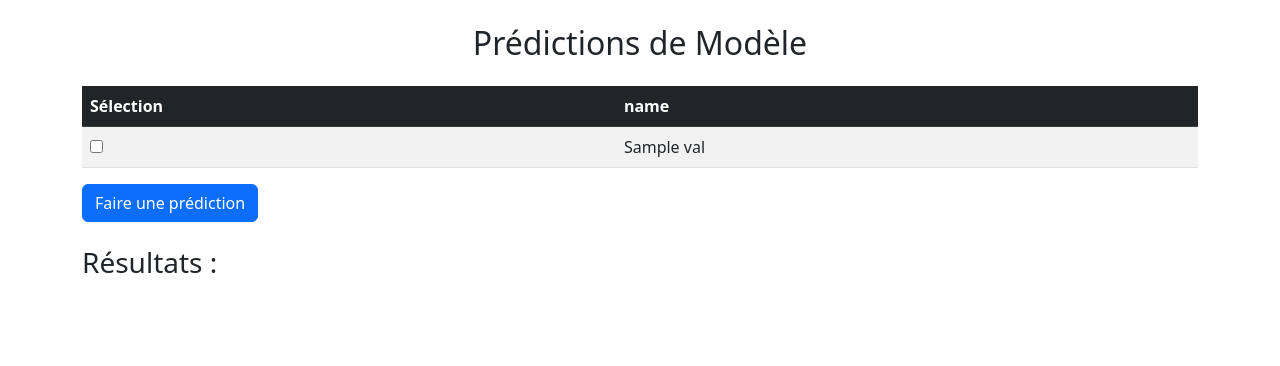
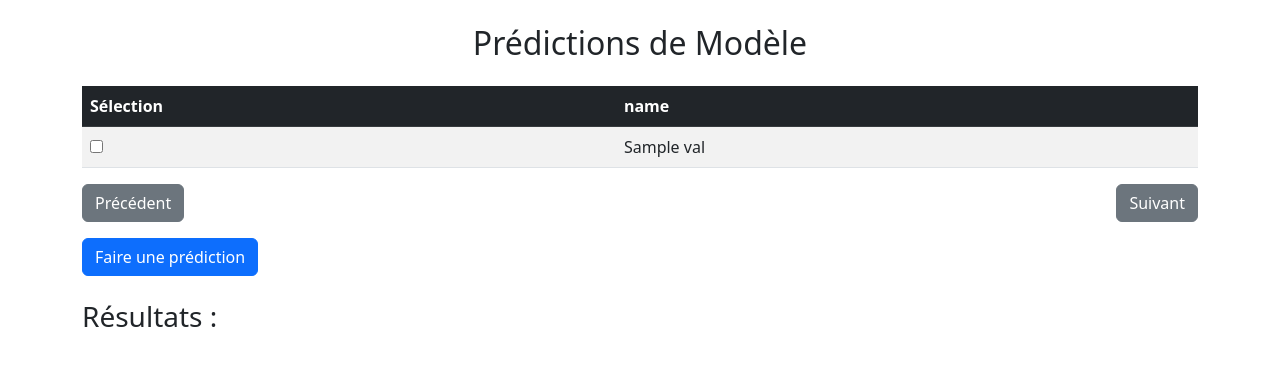
Before and after one commit to ouassim16wass/finial, a Flask app: template templates/index.html in a window 1280 px wide. Shown: the top 366 px of the page. Run offline with Flask 3, Linux system fonts and the light colour scheme; the template is opened without the code that fills it: most values are stand-ins (such as "Sample title", 1, 10 or a date in 2020); some libraries are stand-ins or nearby versions.

Commit message:
Update index.html

```diff
--- a/templates/index.html
+++ b/templates/index.html
@@ -10,7 +10,8 @@
 <body class="container mt-4">
     <h2 class="text-center mb-4">Prédictions de Modèle</h2>
 
-    <table class="table table-striped table-hover">
+    <div class="table-responsive">
+        <table class="table table-striped table-hover" id="data-table">
             <thead class="table-dark">
                 <tr>
                     <th>Sélection</th>
@@ -30,17 +31,50 @@
                 {% endfor %}
             </tbody>
         </table>
+    </div>
 
-    <button id="predict-btn" class="btn btn-primary">Faire une prédiction</button>
+    <div class="d-flex justify-content-between">
+        <button id="prev-btn" class="btn btn-secondary">Précédent</button>
+        <button id="next-btn" class="btn btn-secondary">Suivant</button>
+    </div>
+
+    <button id="predict-btn" class="btn btn-primary mt-3">Faire une prédiction</button>
 
     <h3 class="mt-4">Résultats :</h3>
     <div id="prediction-results" class="alert alert-info d-none"></div>
 
     <script>
         $(document).ready(function() {
+            let rowsPerPage = 10;
+            let rows = $("#data-table tbody tr");
+            let totalPages = Math.ceil(rows.length / rowsPerPage);
+            let currentPage = 1;
+
+            function showPage(page) {
+                let start = (page - 1) * rowsPerPage;
+                let end = start + rowsPerPage;
+                rows.hide().slice(start, end).show();
+            }
+
+            $("#prev-btn").click(function() {
+                if (currentPage > 1) {
+                    currentPage--;
+                    showPage(currentPage);
+                }
+            });
+
+            $("#next-btn").click(function() {
+                if (currentPage < totalPages) {
+                    currentPage++;
+                    showPage(currentPage);
+                }
+            });
+
+            showPage(currentPage);
+
             $("#predict-btn").click(function() {
                 let selectedRows = [];
-                $("tbody tr").each(function() {
+                $("tbody tr:visible").each(function() {
                     let row = {};
                     if ($(this).find(".row-checkbox").is(":checked")) {
                         $(this).find("td").each(function(index) {
```
Lines whose indentation alone changed are shown as unchanged.
